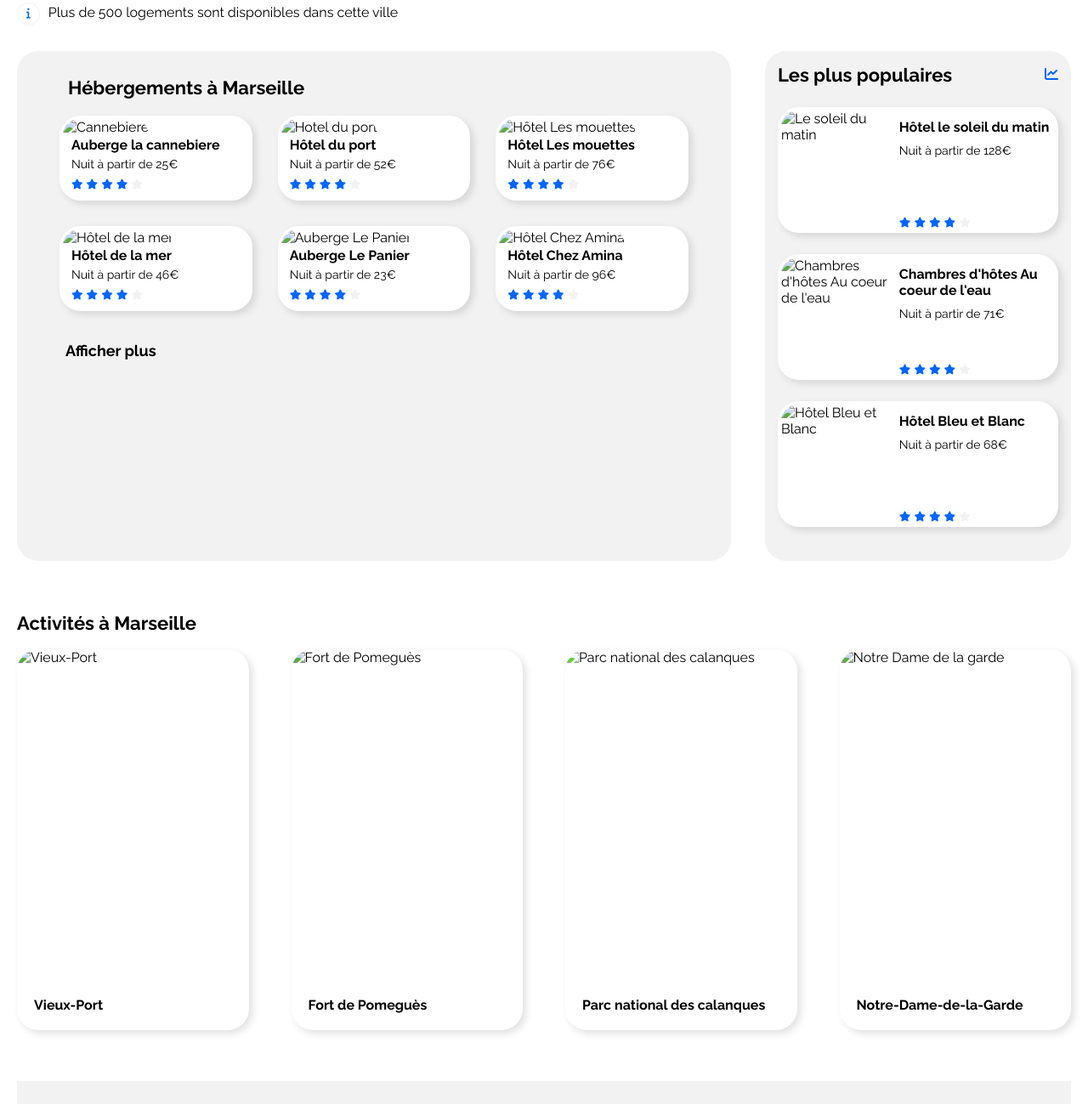
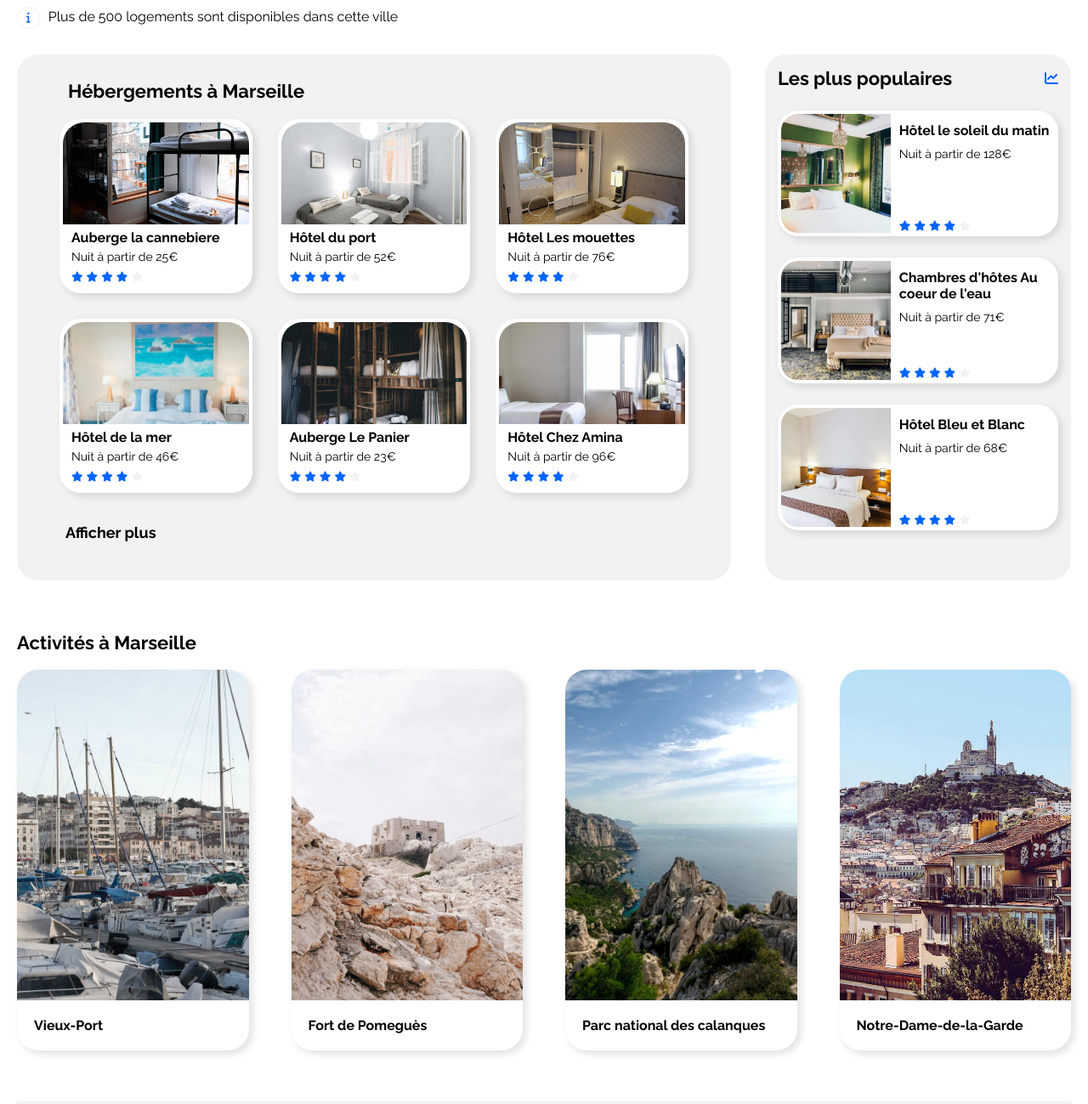
Before and after one commit to HuguesCtrl/ProjetBooki, a plain HTML site: page index.html in a window 1280 px wide. Shown: the part 277-1576 px from the top of the page at 85% size. Drawn offline with Linux system fonts and the light colour scheme; the site is published under a folder, as on GitHub Pages, so addresses that start at the root find nothing.

Commit message:
MAJ des liens et du Readme

```diff
--- a/index.html
+++ b/index.html
@@ -13,7 +13,7 @@
 <body>
   <!-- Debut du header *******************************-->
   <header>
-    <a href="#"><img src="/images/logo/Booki.png" alt="Logo Booki" class="header-logo-site"></a>
+    <a href="#"><img src="./images/logo/Booki.png" alt="Logo Booki" class="header-logo-site"></a>
     <nav>
       <ul>
         <li><a href="#accommodation">Hébergement</a></li>
@@ -61,7 +61,7 @@
             <a href="#">
               <!-- En tete de carte (image) ***************************-->
               <div class="img-card">
-                <img src="/images/hebergements/4_small/marcus-loke-WQJvWU_HZFo-unsplash.jpg" alt="Cannebiere">
+                <img src="./images/hebergements/4_small/marcus-loke-WQJvWU_HZFo-unsplash.jpg" alt="Cannebiere">
               </div>
               <!-- Corps de la carte *******************************-->
               <div class="card-text">
@@ -82,7 +82,7 @@
             <a href="#">
               <!-- En tete de carte (image) ********************************-->
               <div class="img-card">
-                <img src="/images/hebergements/4_small/fred-kleber-gTbaxaVLvsg-unsplash.jpg" alt="Hotel du port">
+                <img src="./images/hebergements/4_small/fred-kleber-gTbaxaVLvsg-unsplash.jpg" alt="Hotel du port">
               </div>
               <!-- Corps de la carte *****************************-->
               <div class="card-text">
@@ -103,7 +103,7 @@
             <a href="#">
               <!-- En tete de carte (image) *********************************-->
               <div class="img-card">
-                <img src="/images/hebergements/4_small/reisetopia-B8WIgxA_PFU-unsplash.jpg" alt="Hôtel Les mouettes">
+                <img src="./images/hebergements/4_small/reisetopia-B8WIgxA_PFU-unsplash.jpg" alt="Hôtel Les mouettes">
               </div>
               <!-- Corps de la carte ***************************-->
               <div class="card-text">
@@ -124,7 +124,7 @@
             <a href="#">
               <!-- En tete de carte (image) **************************************-->
               <div class="img-card">
-                <img src="/images/hebergements/4_small/annie-spratt-Eg1qcIitAuA-unsplash.jpg" alt="Hôtel de la mer">
+                <img src="./images/hebergements/4_small/annie-spratt-Eg1qcIitAuA-unsplash.jpg" alt="Hôtel de la mer">
               </div>
               <!-- Corps de la carte **********************************-->
               <div class="card-text">
@@ -145,7 +145,7 @@
             <a href="#">
               <!-- En tete de carte (image) *****************************-->
               <div class="img-card">
-                <img src="/images/hebergements/4_small/nicate-lee-kT-ZyaiwBe0-unsplash.jpg" alt="Auberge Le Panier">
+                <img src="./images/hebergements/4_small/nicate-lee-kT-ZyaiwBe0-unsplash.jpg" alt="Auberge Le Panier">
               </div>
               <!-- Corps de la carte *****************************************-->
               <div class="card-text">
@@ -166,7 +166,7 @@
             <a href="#">
               <!-- En tete de carte (image) *******************************-->
               <div class="img-card">
-                <img src="/images/hebergements/4_small/febrian-zakaria-M6S1WvfW68A-unsplash.jpg" alt="Hôtel Chez Amina">
+                <img src="./images/hebergements/4_small/febrian-zakaria-M6S1WvfW68A-unsplash.jpg" alt="Hôtel Chez Amina">
               </div>
               <!-- Corps de la carte *********************************-->
               <div class="card-text">
@@ -195,7 +195,7 @@
           <div class="card-horizontal">
             <a href="#">
               <div class="card-horizontal-img">
-                <img src="/images/hebergements/4_small/emile-guillemot-Bj_rcSC5XfE-unsplash.jpg" alt="Le soleil du matin">
+                <img src="./images/hebergements/4_small/emile-guillemot-Bj_rcSC5XfE-unsplash.jpg" alt="Le soleil du matin">
               </div>
               <div class="card-horizontal-text">
                 <div class="hotel-popular-name">
@@ -216,7 +216,7 @@
           <div class="card-horizontal">
             <a href="#">
               <div class="card-horizontal-img">
-                <img src="/images/hebergements/4_small/aw-creative-VGs8z60yT2c-unsplash.jpg" alt="Chambres d'hôtes Au coeur de l'eau" class="img-popular-height">
+                <img src="./images/hebergements/4_small/aw-creative-VGs8z60yT2c-unsplash.jpg" alt="Chambres d'hôtes Au coeur de l'eau" class="img-popular-height">
               </div>
               <div class="card-horizontal-text">
                 <div class="hotel-popular-name">
@@ -237,7 +237,7 @@
           <div class="card-horizontal">
             <a href="#">
               <div class="card-horizontal-img">
-                <img src="/images/hebergements/4_small/febrian-zakaria-sjvU0THccQA-unsplash.jpg" alt="Hôtel Bleu et Blanc">
+                <img src="./images/hebergements/4_small/febrian-zakaria-sjvU0THccQA-unsplash.jpg" alt="Hôtel Bleu et Blanc">
               </div>
               <div class="card-horizontal-text">
                 <div class="hotel-popular-name">
@@ -266,7 +266,7 @@
         <article class="card-vertical">
           <a href="#accommodation">
             <div class="card-vertical-img">
-              <img src="/images/activites/3_medium/reno-laithienne-QUgJhdY5Fyk-unsplash.jpg" alt="Vieux-Port">
+              <img src="./images/activites/3_medium/reno-laithienne-QUgJhdY5Fyk-unsplash.jpg" alt="Vieux-Port">
             </div>
             <div class="card-vertical-text">
               <h3>Vieux-Port</h3>
@@ -277,7 +277,7 @@
         <article class="card-vertical">
           <a href="#accommodation">
             <div class="card-vertical-img">
-              <img src="/images/activites/3_medium/paul-hermann-QFTrLdQIRhI-unsplash.jpg" alt="Fort de Pomeguès">
+              <img src="./images/activites/3_medium/paul-hermann-QFTrLdQIRhI-unsplash.jpg" alt="Fort de Pomeguès">
             </div>
             <div class="card-vertical-text">
               <h3>Fort de Pomeguès</h3>
@@ -288,7 +288,7 @@
         <article class="card-vertical">
           <a href="#accommodation">
             <div class="card-vertical-img">
-              <img src="/images/activites/3_medium/kilyan-sockalingum-NR8-cBCN3aI-unsplash.jpg" alt="Parc national des calanques" class="img-calanques">
+              <img src="./images/activites/3_medium/kilyan-sockalingum-NR8-cBCN3aI-unsplash.jpg" alt="Parc national des calanques" class="img-calanques">
             </div>
             <div class="card-vertical-text">
               <h3>Parc national des calanques</h3>
@@ -299,7 +299,7 @@
         <article class="card-vertical">
           <a href="#accommodation">
             <div class="card-vertical-img">
-              <img src="/images/activites/3_medium/florian-wehde-xW9e8gdotxI-unsplash.jpg" alt="Notre Dame de la garde">
+              <img src="./images/activites/3_medium/florian-wehde-xW9e8gdotxI-unsplash.jpg" alt="Notre Dame de la garde">
             </div>
             <div class="card-vertical-text">
               <h3>Notre-Dame-de-la-Garde</h3>
```
Also changed, not shown: 1 other file.
